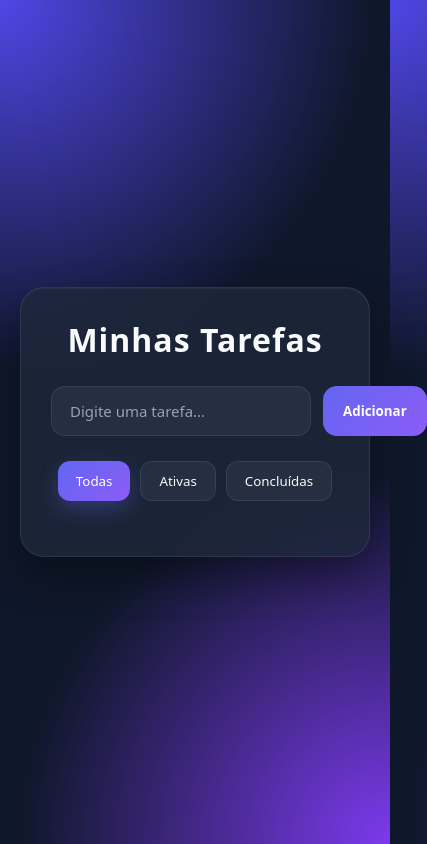
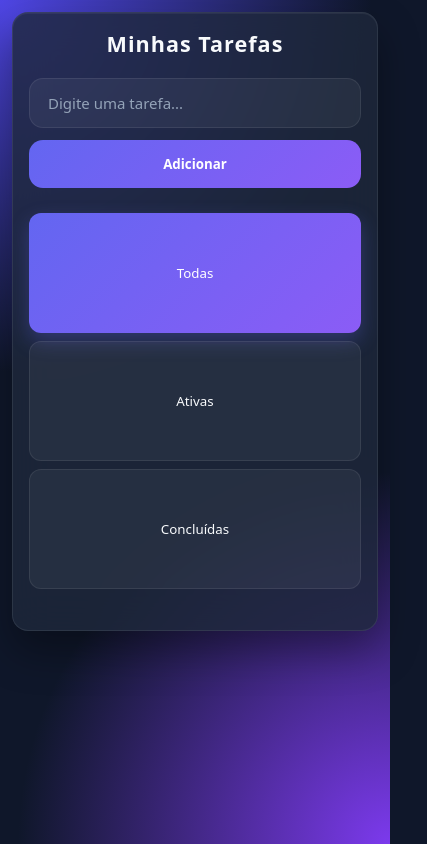
Before and after one commit to kevinfreitasv80/TODO, a plain HTML site: page index.html in a window 390 px wide. Shown: the whole page, 427 px wide, since content can reach past the window. Drawn offline with Linux system fonts and the light colour scheme; no server answers.

Commit message:
Refactor CSS for improved mobile responsiveness

```diff
--- a/style.css
+++ b/style.css
@@ -242,3 +242,94 @@ h1 {
   background: var(--danger-hover);
   transform: scale(1.05);
 }
+
+/* ================= MOBILE ================= */
+
+@media (max-width: 768px) {
+  body {
+    padding: 12px;
+    align-items: flex-start;
+  }
+
+  .container {
+    padding: 20px;
+    border-radius: 18px;
+  }
+
+  h1 {
+    font-size: 1.6rem;
+    margin-bottom: 20px;
+  }
+
+  .input-container {
+    flex-direction: column;
+  }
+
+  #taskInput,
+  #addBtn {
+    width: 100%;
+  }
+
+  #addBtn {
+    padding: 15px;
+  }
+
+  .filters {
+    flex-wrap: wrap;
+    gap: 8px;
+  }
+
+  .filter-btn {
+    flex: 1 1 120px;
+    padding: 12px;
+  }
+
+  .task-item {
+    padding: 14px;
+    gap: 10px;
+  }
+
+  .task-text {
+    overflow-wrap: anywhere;
+    word-break: break-word;
+    font-size: 15px;
+  }
+
+  .remove-btn {
+    padding: 10px 12px;
+    flex-shrink: 0;
+  }
+
+  #taskList {
+    max-height: 55vh;
+  }
+}
+
+/* ================= CELULARES PEQUENOS ================= */
+
+@media (max-width: 480px) {
+  .container {
+    padding: 16px;
+    border-radius: 16px;
+  }
+
+  h1 {
+    font-size: 1.35rem;
+  }
+
+  .filters {
+    flex-direction: column;
+  }
+
+  .filter-btn {
+    width: 100%;
+  }
+
+  .task-item {
+    align-items: flex-start;
+  }
+
+  .remove-btn {
+    align-self: center;
+  }
+}
```
